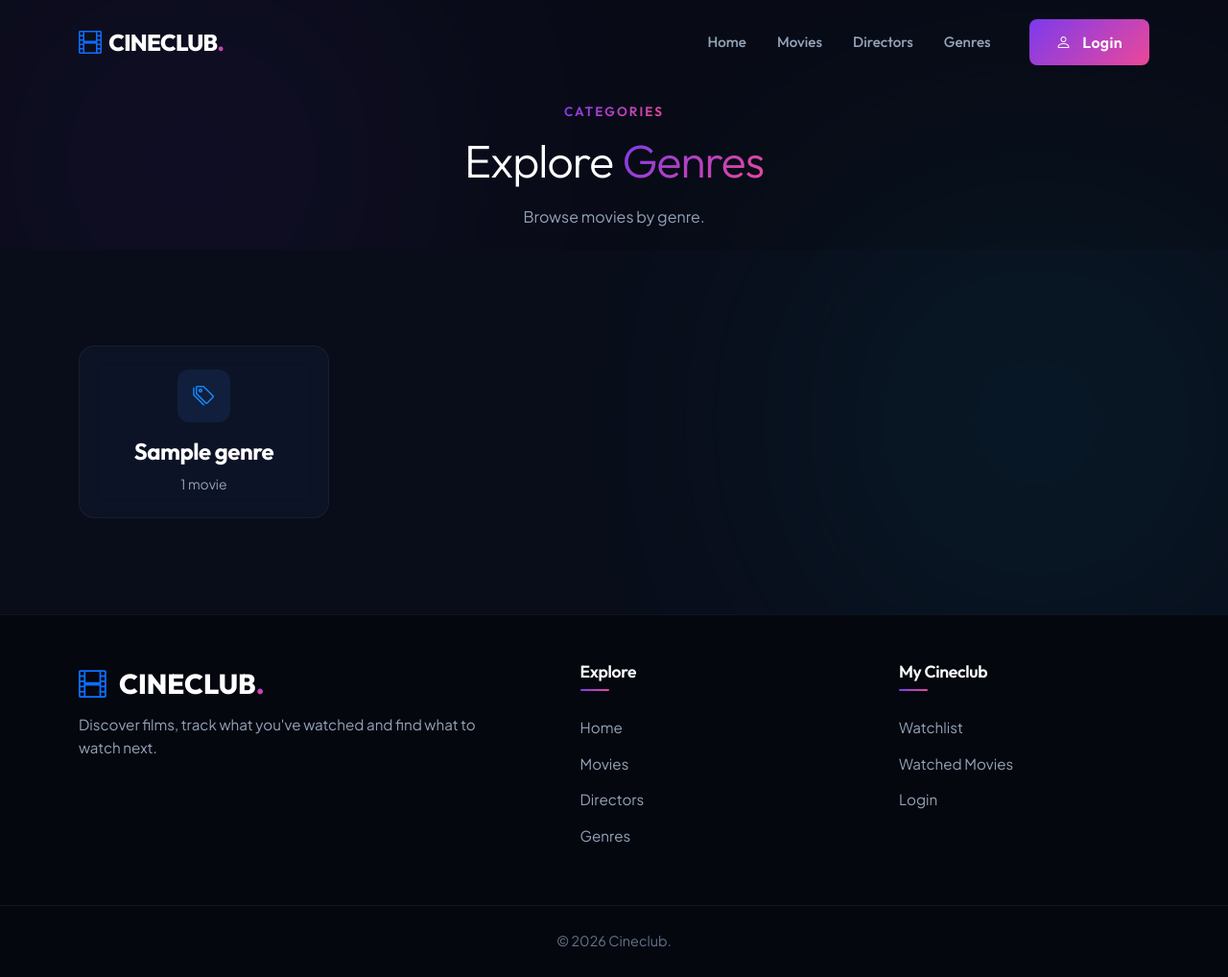
After one commit to Mendoncin/cineclub-django, a Django app: page /genres/ in a window 1280 px wide. The commit adds this page. Shown: the whole page at 96% size. Run offline with Django 5.2, Linux system fonts and the light colour scheme; tables that the repository leaves empty hold one stand-in row (values such as "Sample post").

Commit message:
feat: Add genre list page

```diff
--- a/catalog/urls.py
+++ b/catalog/urls.py
@@ -5,6 +5,7 @@ from catalog.views import (
     MovieDetailView,
     DirectorListView,
     DirectorDetailView,
+    GenreListView,
 )
 
 app_name = "catalog"
@@ -15,4 +16,5 @@ urlpatterns = [
     path("movies/<int:pk>/", MovieDetailView.as_view(), name="movie-detail"),
     path("directors/", DirectorListView.as_view(), name="director-list"),
     path("directors/<int:pk>/", DirectorDetailView.as_view(), name="director-detail"),
+    path("genres/", GenreListView.as_view(), name="genre-list"),
 ]
--- a/catalog/views.py
+++ b/catalog/views.py
@@ -46,3 +46,14 @@ class DirectorDetailView(generic.DetailView):
     model = Director
     template_name = "catalog/director_detail.html"
     context_object_name = "director"
+
+
+class GenreListView(generic.ListView):
+    model = Genre
+    template_name = "catalog/genre_list.html"
+    context_object_name = "genres"
+
+    def get_queryset(self):
+        return Genre.objects.annotate(
+            num_movies=Count("movie")
+        )
--- /dev/null
+++ b/static/catalog/css/genre_list.css
@@ -0,0 +1,38 @@
+.genre-header {
+    min-height: 260px;
+    padding-top: 80px;
+    background: #080b16;
+}
+
+.genre-card {
+    transition:
+        transform 0.2s ease,
+        border-color 0.2s ease;
+}
+
+.genre-card:hover {
+    transform: translateY(-4px);
+    border-color: rgba(191, 64, 255, 0.35);
+}
+
+.genre-icon {
+    width: 55px;
+    height: 55px;
+
+    display: flex;
+    align-items: center;
+    justify-content: center;
+
+    border-radius: 12px;
+
+    background: rgba(66, 139, 255, 0.1);
+    color: #168cff;
+
+    font-size: 1.4rem;
+}
+
+@media (max-width: 576px) {
+    .genre-header {
+        min-height: 230px;
+    }
+}
--- a/templates/base.html
+++ b/templates/base.html
@@ -72,7 +72,7 @@
                         </li>
 
                         <li class="nav-item">
-                            <a class="nav-link" href="#">Genres</a>
+                            <a class="nav-link" href="/genres/">Genres</a>
                         </li>
 
                     </ul>
@@ -137,7 +137,7 @@
                             <li><a href="/">Home</a></li>
                             <li><a href="/movies/">Movies</a></li>
                             <li><a href="/directors/">Directors</a></li>
-                            <li><a href="#">Genres</a></li>
+                            <li><a href="/genres/">Genres</a></li>
                         </ul>
                     </div>
 
--- /dev/null
+++ b/templates/catalog/genre_list.html
@@ -0,0 +1,96 @@
+{% extends "base.html" %}
+{% load static %}
+
+{% block title %}
+Genres | Cineclub
+{% endblock %}
+
+{% block extra_css %}
+<link href="{% static 'catalog/css/genre_list.css' %}" rel="stylesheet">
+{% endblock %}
+
+{% block content %}
+
+<section class="genre-header d-flex align-items-center text-center position-relative overflow-hidden">
+
+    <div class="glow-blob glow-primary top-10 start-0"></div>
+
+    <div class="container position-relative z-1">
+
+        <span class="section-subtitle">
+            Categories
+        </span>
+
+        <h1 class="display-5 font-heading fw-extrabold text-white mb-3">
+            Explore <span class="text-gradient">Genres</span>
+        </h1>
+
+        <p class="text-secondary mb-0">
+            Browse movies by genre.
+        </p>
+
+    </div>
+
+</section>
+
+
+<section class="section-padding glow-wrapper">
+
+    <div class="glow-blob glow-cyan bottom-0 end-0"></div>
+
+    <div class="container position-relative z-1">
+
+        <div class="row g-4">
+
+            {% for genre in genres %}
+
+                <div class="col-sm-6 col-md-4 col-lg-3">
+
+                    <div class="genre-card glass-card p-4 h-100 text-center">
+
+                        <div class="genre-icon mx-auto mb-3">
+                            <i class="bi bi-tags"></i>
+                        </div>
+
+                        <h4 class="text-white font-heading mb-2">
+                            {{ genre.name }}
+                        </h4>
+
+                        <p class="text-secondary small mb-0">
+                            {{ genre.num_movies }}
+                            movie{{ genre.num_movies|pluralize }}
+                        </p>
+
+                    </div>
+
+                </div>
+
+            {% empty %}
+
+                <div class="col-12">
+
+                    <div class="glass-card p-5 text-center">
+
+                        <i class="bi bi-tags fs-1 text-primary"></i>
+
+                        <h4 class="text-white mt-3">
+                            No genres found
+                        </h4>
+
+                        <p class="text-secondary mb-0">
+                            There are no genres registered yet.
+                        </p>
+
+                    </div>
+
+                </div>
+
+            {% endfor %}
+
+        </div>
+
+    </div>
+
+</section>
+
+{% endblock %}
```
